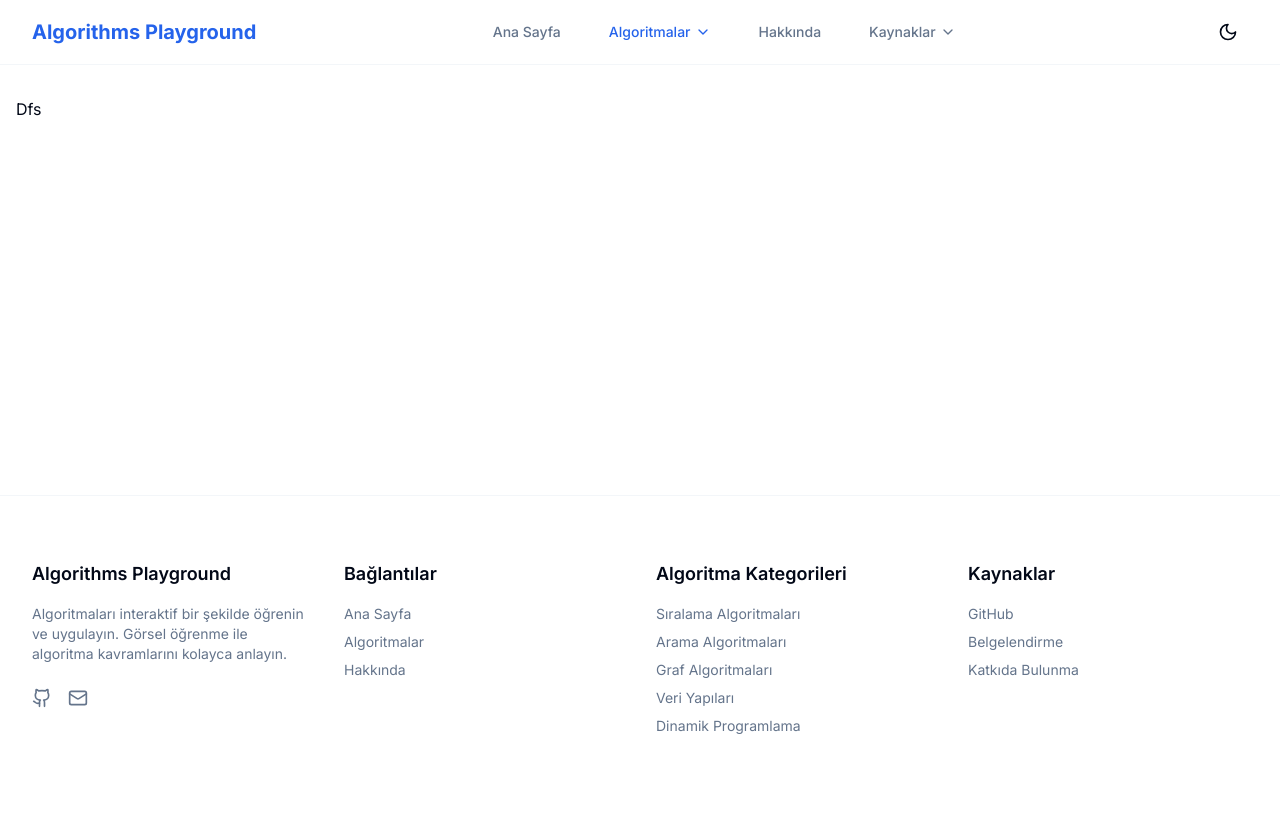
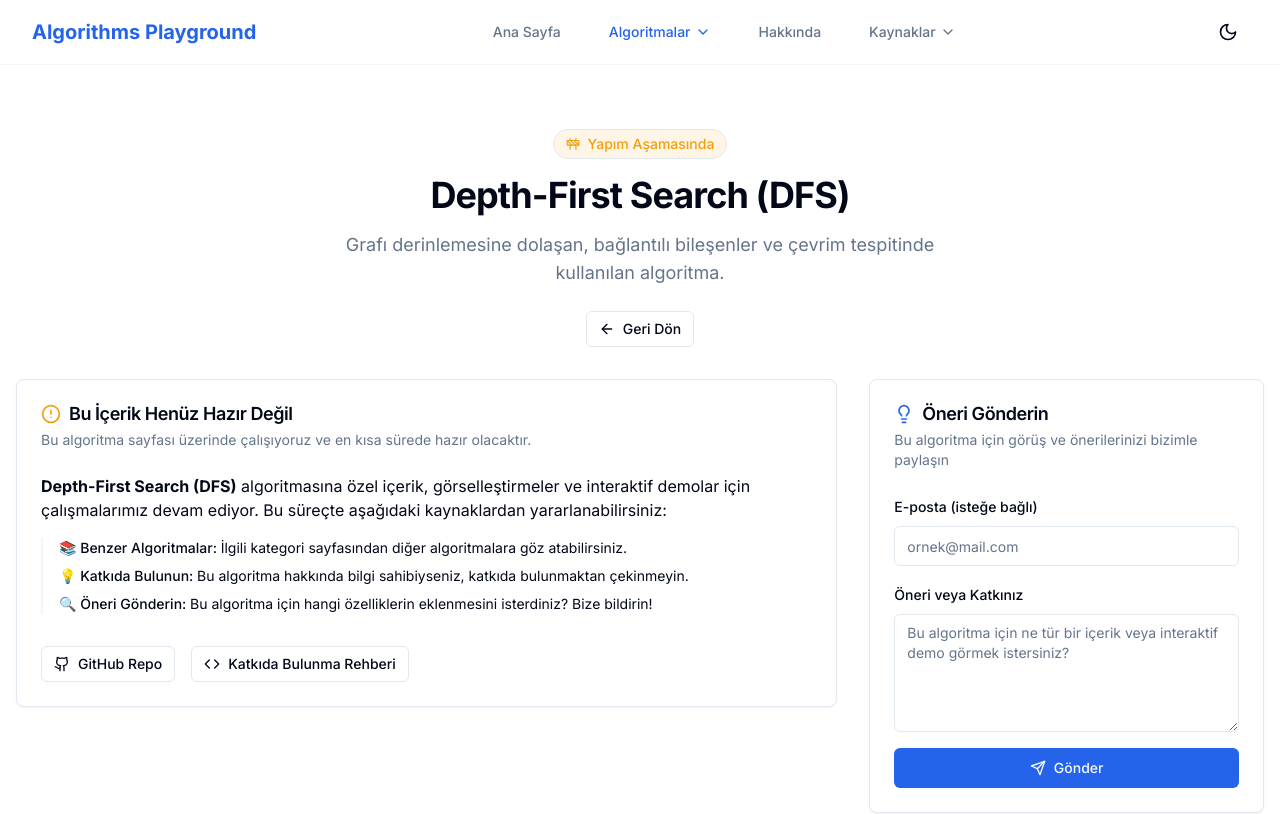
Before and after one commit to zzafergok/algorithms-playground, a Next.js app: page /algorithms/graph-algorithms/dfs in a window 1280 px wide. Shown: the top 814 px of the page. Built offline with nearby package versions, Linux system fonts and the light colour scheme; a web font is replaced by a local one.

Commit message:
Update DFS page with under construction component

```diff
--- a/src/app/algorithms/graph-algorithms/dfs/page.tsx
+++ b/src/app/algorithms/graph-algorithms/dfs/page.tsx
@@ -1,7 +1,13 @@
-import React from 'react';
+'use client';
 
-type Props = {};
+import { UnderConstruction } from '@/components/common/under-construction';
 
-export default function Dfs({}: Props) {
-  return <div>Dfs</div>;
+export default function Dfs() {
+  return (
+    <UnderConstruction
+      title="Depth-First Search (DFS)"
+      description="Grafı derinlemesine dolaşan, bağlantılı bileşenler ve çevrim tespitinde kullanılan algoritma."
+      category="graph-algorithms"
+    />
+  );
 }
```
